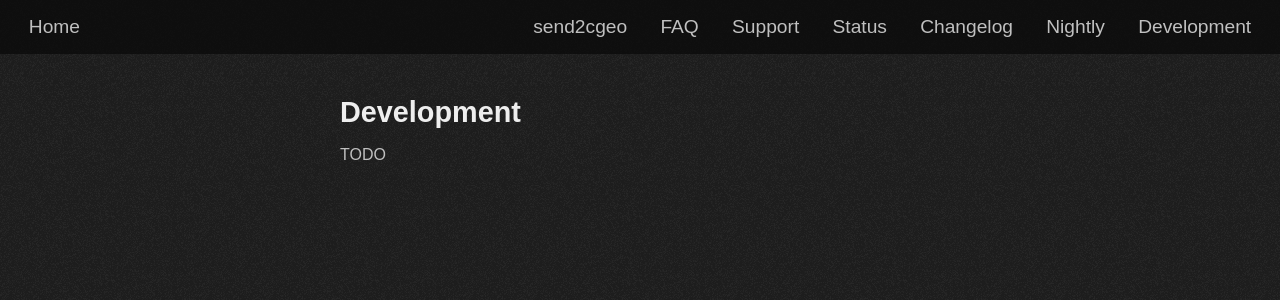
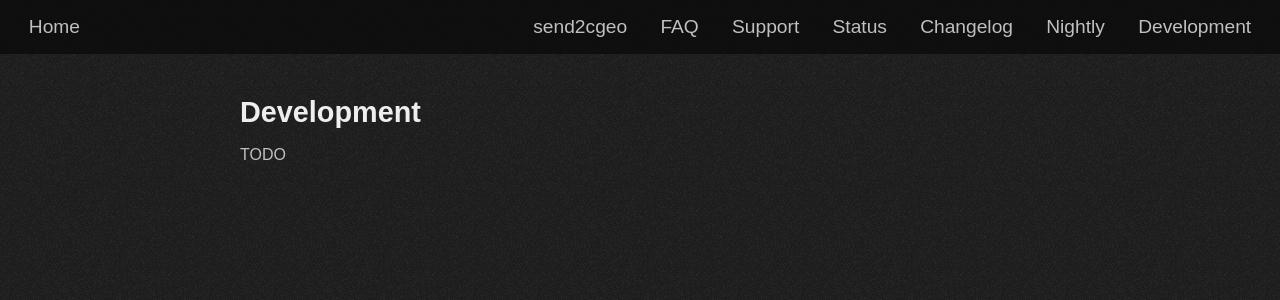
Before and after one commit to cgeo/cgeo.github.io, a Jekyll site: the page built from development.md, in a window 1280 px wide. Shown: the top 300 px of the page. Built offline with Jekyll 4.4.1, drawn with Linux system fonts in a browser that asks for light colours; some web fonts are replaced.

Commit message:
Increase page width

```diff
--- a/_layouts/page.html
+++ b/_layouts/page.html
@@ -2,6 +2,6 @@
 layout: default
 ---
 
-<div class="container small">
+<div class="container">
     {{ content }}
 </div>
--- a/_sass/base.scss
+++ b/_sass/base.scss
@@ -140,10 +140,6 @@
     }
 }
 
-.container.small {
-    width: $contentwidth * 0.75;
-}
-
 .donate-btn {
     width: 180px;
     height: 90px;
```
